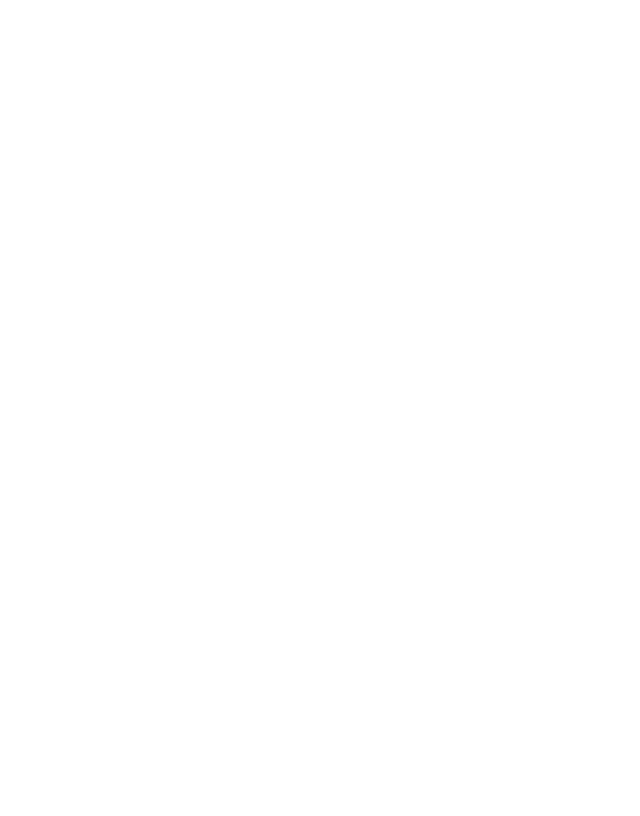
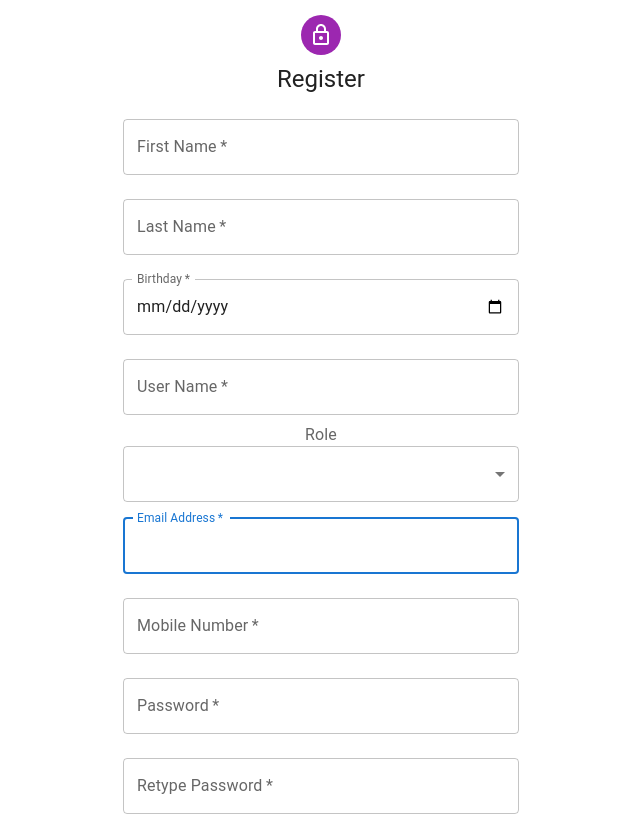
Before and after one commit to maheshcitius/training, a React (Create React App) app: page /login in a window 1280 px wide. Shown: the part 580-1396 px from the top of the page, without its empty margins (319-959 px from the left). Before the commit the page ends 800 px from the top, so only its background shows below. Built offline with nearby package versions, Linux system fonts and the light colour scheme.

Commit message:
register form

```diff
--- a/src/App.js
+++ b/src/App.js
@@ -12,6 +12,7 @@
 import {PatientDashboard} from './pages/patient/index'
 import {PhysicianDashboard} from './pages/physician'
 import Login from './pages/auth/login';
+import Register from './pages/auth/register';
 import {history} from './helpers'
 
 function App() {
@@ -36,7 +37,7 @@
           </Route>
 
         </Switch>
-
+<Register></Register>
     </div>
     </Router>
   );
--- a/src/pages/auth/register.js
+++ b/src/pages/auth/register.js
@@ -59,14 +59,30 @@
     console.log(data);
     // eslint-disable-next-line no-console
     console.log({
-      email: data.get('email'),
-      password: data.get('password'),
+
+        email: data.get('email'),
+        userName: data.get('UserName'),
+        firstName: data.get('FName'),
+        lastName: data.get('LName'),
+        mobileNumber: data.get('mobileNumber'),
+        dateofBirth: data.get('dob'),
+        password: data.get('password1'),
+        reTypedPassword: data.get('password2'),
+        role: data.get('role')
+
 
     });
 
     // userRegistration({
-    //     username: data.get('email'),
-    //     password: data.get('password'),
+    //     email: data.get('email'),
+    //     userName: data.get('UserName'),
+    //     firstName: data.get('FName'),
+    //     lastName: data.get('LName'),
+    //     mobileNumber: data.get('mobileNumber'),
+    //     dateofBirth: data.get('dob'),
+    //     password: data.get('password1'),
+    //     reTypedPassword: data.get('password2'),
+    //     role: data.get('role'),
     //   })
   };
 
@@ -95,13 +111,15 @@
           <Box component="form" onSubmit={handleSubmit} noValidate sx={{ mt: 1 }}>
           <TextField
           id="FName"
+          name="FName"
           margin="normal"
           required
           fullWidth
           label="First Name"
           />
           <TextField
-          id="FName"
+          id="LName"
+          name="LName"
           margin="normal"
           required
           fullWidth
@@ -109,6 +127,7 @@
           />
           <TextField
           id="dob"
+          name="dob"
           margin="normal"
           required
           fullWidth
@@ -120,24 +139,24 @@
             />
           <TextField
           id="UserName"
-          name="value"
+          name="UserName"
           margin="normal"
           required
           fullWidth
           label="User Name"
           />
           <InputLabel id="labelrole">Role</InputLabel>
-          <Select id="role"
-          margin="normal" labelId="labelrole"value={role} required fullWidth
+          <Select id="role" name="role"
+          margin="normal" labelId="labelrole" value={role} required fullWidth
            onChange={handleChangeRole}
           >
           <MenuItem value="">
             <em>Select Role</em>
           </MenuItem>
-          <MenuItem value={10}>Admin</MenuItem>
-          <MenuItem value={20}>Physican</MenuItem>
-          <MenuItem value={20}>Lab Assistant</MenuItem>
-          <MenuItem value={30}>Patient</MenuItem>
+          <MenuItem value={"Admin"} name="role" >Admin</MenuItem>
+          <MenuItem value={"Physician"} name="role" >Physician</MenuItem>
+          <MenuItem value={"Lab Assistant"}name="role" >Lab Assistant</MenuItem>
+          <MenuItem value={"Patient"} name="role">Patient</MenuItem>
         </Select>
             <TextField
              margin="normal"
@@ -151,6 +170,7 @@
             />
             <TextField
             id="mobileNumber"
+            name="mobileNumber"
             margin="normal"
             required
             fullWidth
@@ -162,6 +182,7 @@
               fullWidth
               label="Password"
               type="password"
+              name="password1"
               id="password1"
 
             />
@@ -172,6 +193,7 @@
               label="Retype Password"
               type="password"
               id="password2"
+              name="password2"
 
             />
 
```
